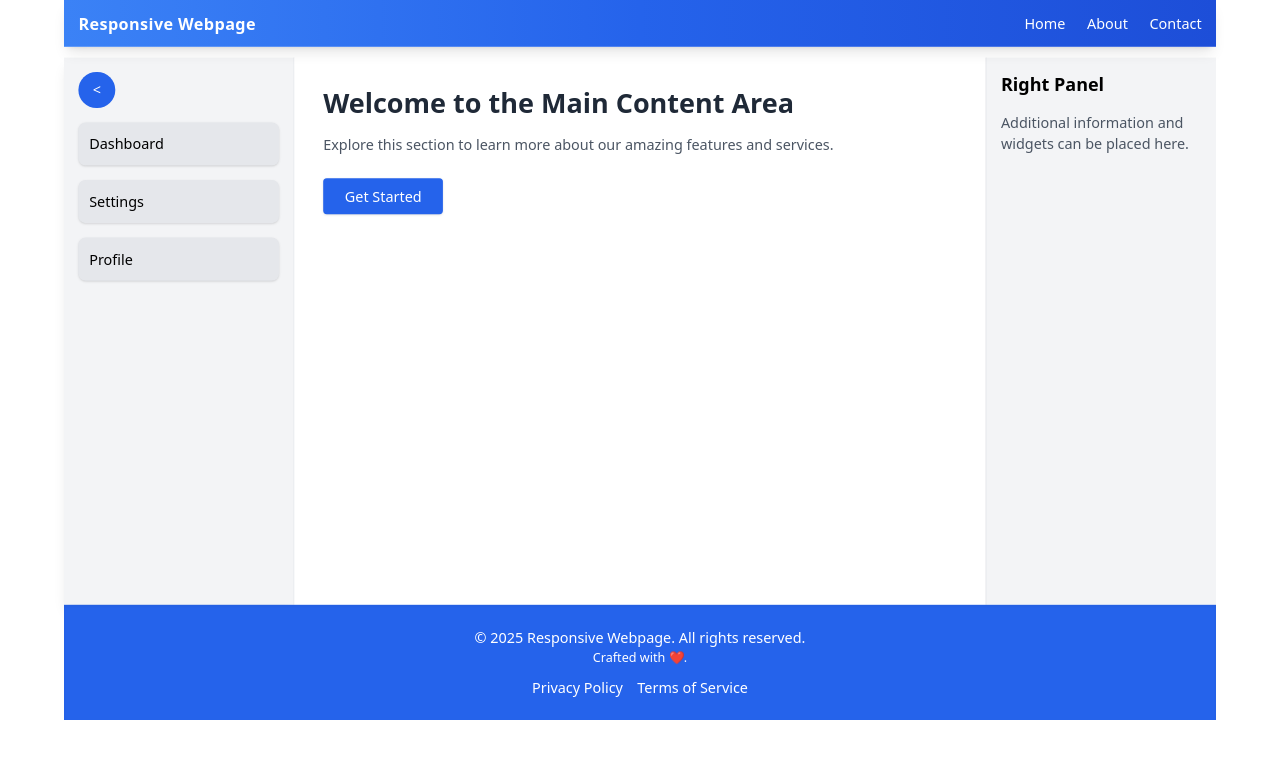
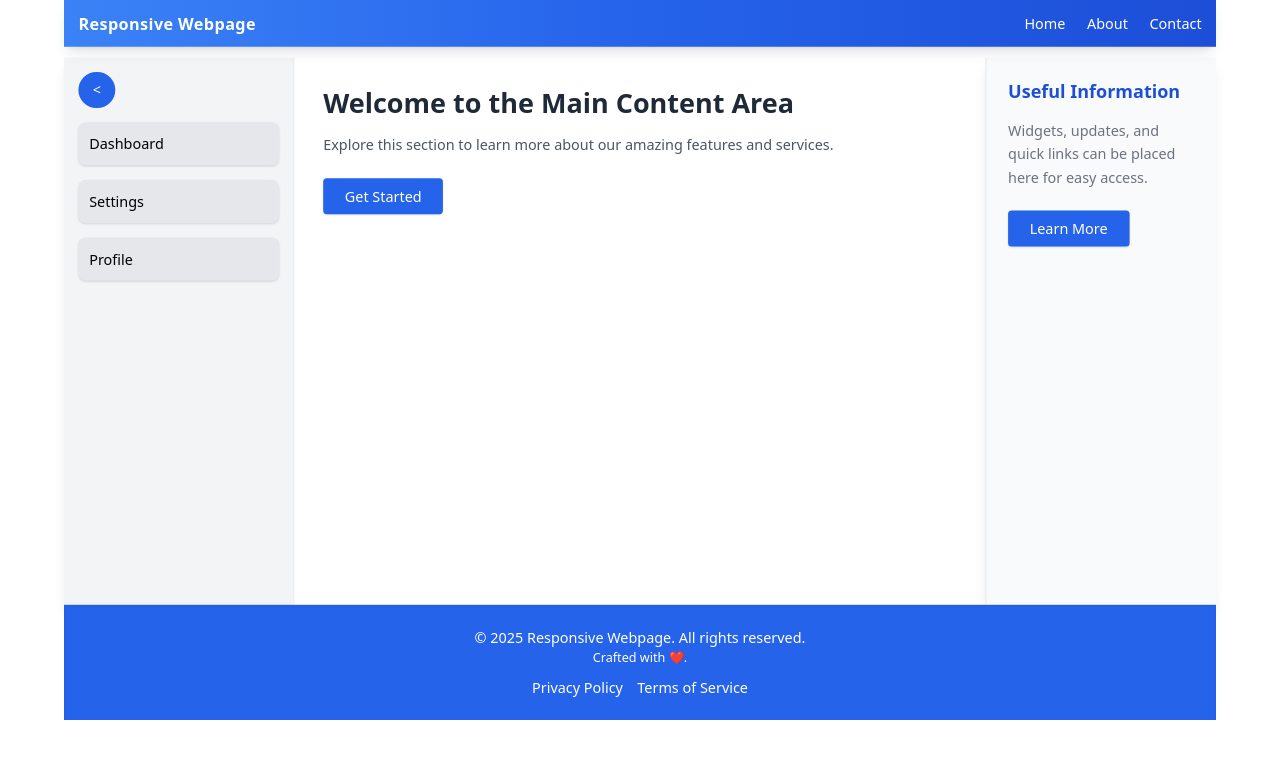
Before and after one commit to vasusharma-code/proj, a React (Create React App) app in the folder frontend/: page / in a window 1280 px wide. Shown: the top 758 px of the page. Built offline with nearby package versions, Linux system fonts and the light colour scheme.

Commit message:
Update RightPanel.js

```diff
--- a/frontend/src/components/RightPanel.js
+++ b/frontend/src/components/RightPanel.js
@@ -1,10 +1,19 @@
+import React from "react";
+
 const RightPanel = () => (
-    <div className="bg-gray-100 w-64 p-4 border-l">
-      <h2 className="text-xl font-semibold mb-4">Right Panel</h2>
-      <p className="text-gray-600">
-        Additional information and widgets can be placed here.
-      </p>
+  <div className="bg-gray-50 w-64 p-6 border-l shadow-lg">
+    <h2 className="text-xl font-semibold mb-4 text-blue-700">
+      Useful Information
+    </h2>
+    <p className="text-gray-500 leading-relaxed">
+      Widgets, updates, and quick links can be placed here for easy access.
+    </p>
+    <div className="mt-6">
+      <button className="bg-blue-600 text-white px-6 py-2 rounded shadow hover:bg-blue-700">
+        Learn More
+      </button>
     </div>
-  );
+  </div>
+);
 
-  export default RightPanel;
+export default RightPanel;
```
